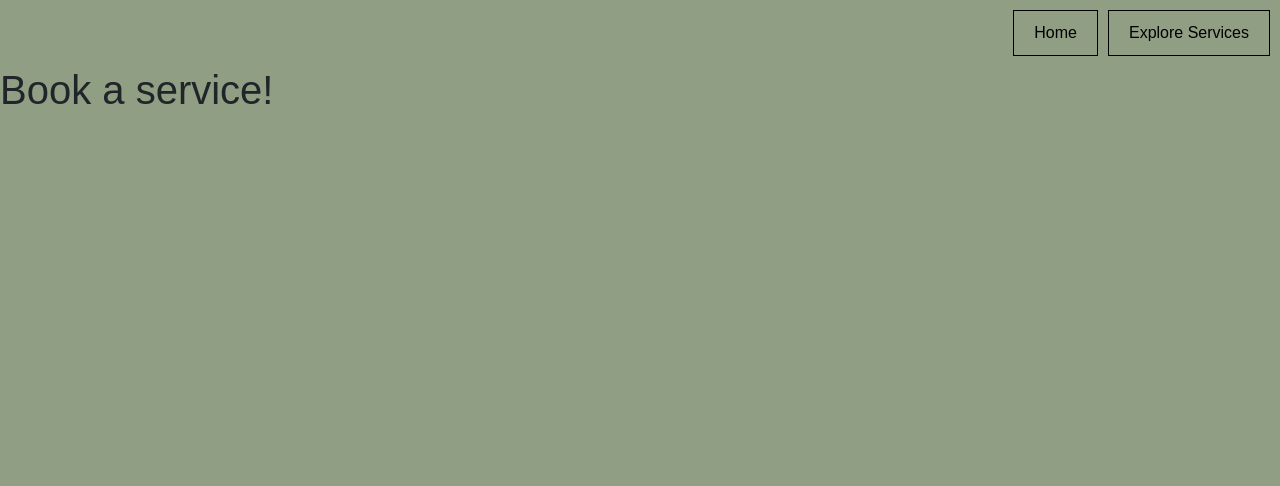
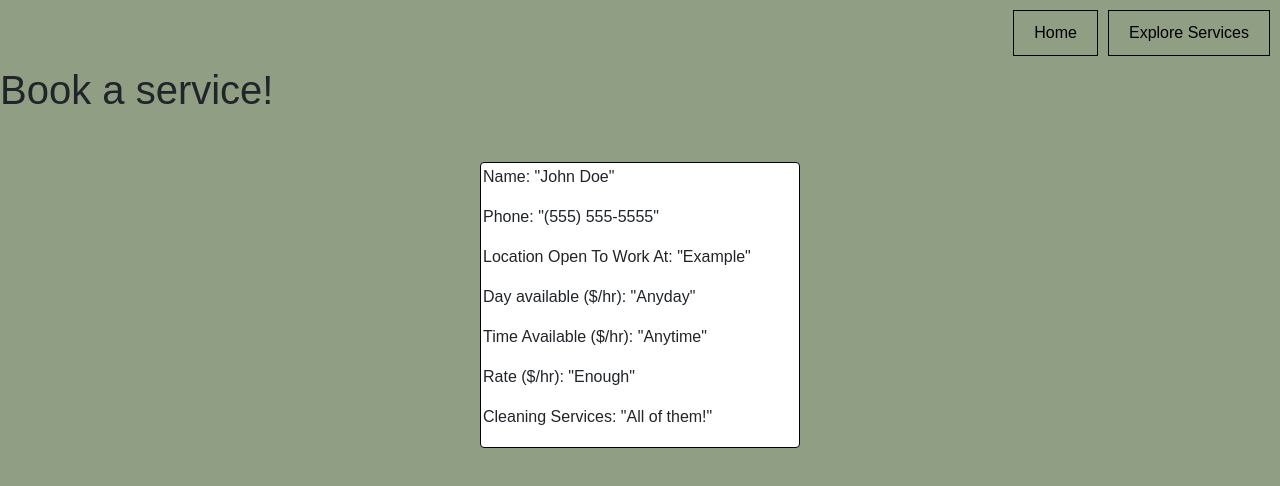
Before and after one commit to epuer18/HousekeepingService, a website: page book.html in a window 1280 px wide. Drawn offline with nearby package versions, Linux system fonts and the light colour scheme.

Commit message:
Update book.html

```diff
--- a/book.html
+++ b/book.html
@@ -5,10 +5,9 @@
     <meta charset="UTF-8">
     <meta name="viewport" content="width=device-width, initial-scale=1.0">
     <title>Booking Page</title>
+
     <link href="https://maxcdn.bootstrapcdn.com/bootstrap/4.5.2/css/bootstrap.min.css" rel="stylesheet">
     <link rel="stylesheet" type="text/css" href="css/postPage.css">
-
-
 </head>
 
 <body>
@@ -24,6 +23,20 @@
     <!-- /Navbar -->
     <h1> Book a service! </h1>
 
+    <!-- -->
+    <div id="cardsContainer" class="mt-5">
+        <div class="card col-md-3 mb-4">
+            <p>Name: "John Doe"</p>
+            <p>Phone: "(555) 555-5555"</p>
+            <p>Location Open To Work At: "Example"</p>
+            <p>Day available ($/hr): "Anyday"</p>
+            <p>Time Available ($/hr): "Anytime"</p>
+            <p>Rate ($/hr): "Enough"</p>
+            <p>Cleaning Services: "All of them!"</p>
+        </div>
+    </div>
+
+    <!-- -->
 
 </body>
  <!-- connect with JS -->
```
